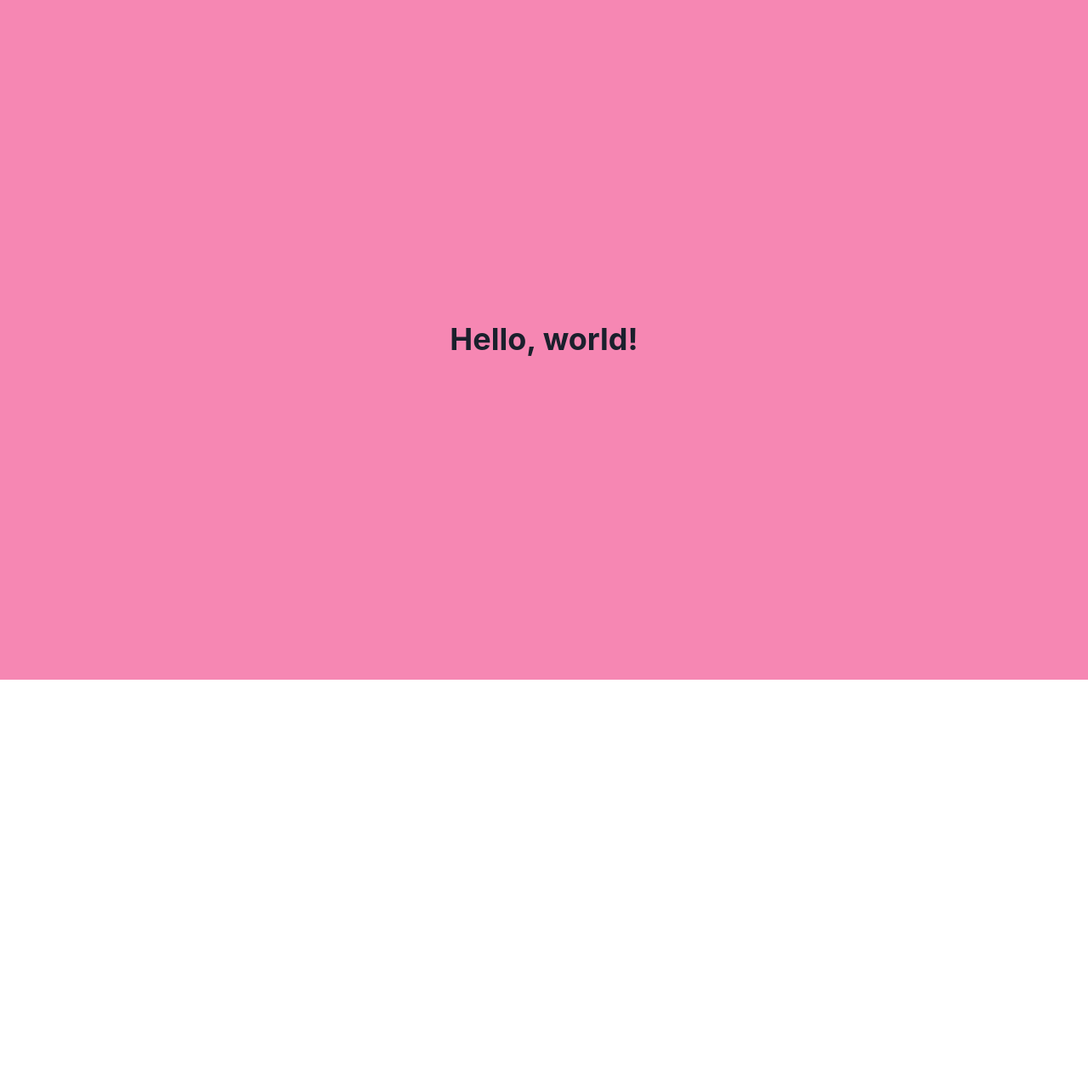
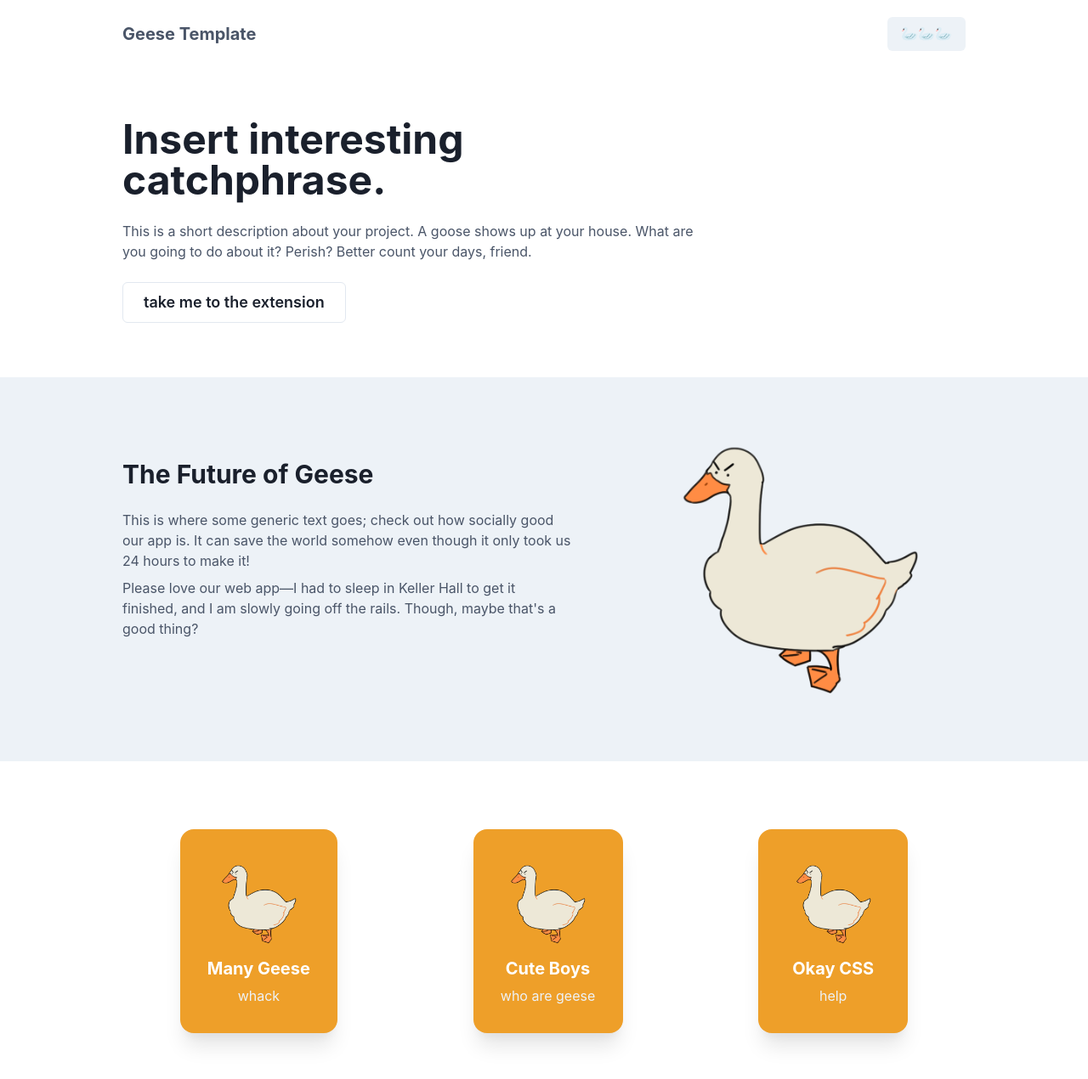
Before and after one commit to MiniHacks/honk, a Next.js app in the folder nextjs/: page / in a window 1280 px wide. Shown: the top 1270 px of the page at 85% size. Before the commit the page ends 800 px from the top, so only its background shows below. Built offline with nearby package versions, Linux system fonts and the light colour scheme; no server answers.

Commit message:
feat: add/adjust all ui, basic routing

```diff
--- /dev/null
+++ b/nextjs/components/hero.js
@@ -0,0 +1,55 @@
+import {
+  VStack, Heading, Text, Stack,
+  HStack, Button, Container,
+  useColorMode, useColorModeValue,
+}  from '@chakra-ui/react';
+
+const Hero = () => {
+  const { toggleColorMode } = useColorMode();
+  const secondaryTextColor = useColorModeValue('gray.600', 'gray.400');
+
+  return (
+
+    // Header Component
+    <Container minW="full">
+      <Container maxW='container.lg'>
+        <VStack mb={16} spacing={6} alignItems="stretch">
+            {/* Navigation Bar */}
+            <HStack
+              color={secondaryTextColor}
+              mb={14} justifyContent="space-between"
+            >
+              <Text fontWeight='bold' fontSize="xl">Geese Template</Text>
+              <Button
+                onClick={toggleColorMode}
+                _active={{ bg: "teal.600" }}
+                size="md">
+                🦢🦢🦢
+              </Button>
+            </HStack>
+
+            {/* Hero Title, Caption, Buttons */}
+            <Stack maxW='70%'>
+              <Heading mb={4} size="2xl">
+                Insert interesting catchphrase.
+              </Heading>
+              <Text color={secondaryTextColor}>
+                This is a short description about your project.
+                A goose shows up at your house. What are you
+                going to do about it? Perish? Better count
+                your days, friend.
+              </Text>
+            </Stack>
+
+            <HStack spacing={3}>
+              <Button variant="outline" size="lg">
+                take me to the extension
+              </Button>
+            </HStack>
+        </VStack>
+      </Container>
+    </Container>
+  )
+}
+
+export default Hero;
--- /dev/null
+++ b/nextjs/components/sections/features.js
@@ -0,0 +1,63 @@
+import {
+  VStack, Heading, Text, Stack,
+  HStack, Button, Container,
+  SimpleGrid, GridItem, Image, AspectRatio
+}  from '@chakra-ui/react';
+
+const Section_Features = () => {
+  const secondaryTextColor = 'gray.600';
+  return (
+    <Container minW="full">
+      <Container py={20} maxW='container.lg'>
+        <HStack mb={16} spacing={6} justifyContent="space-around">
+          {/* item */}
+          <VStack p={8} boxShadow='xl' borderRadius="2xl" bg="#EE9F29">
+            <AspectRatio ratio={1} w={28}>
+              <Image
+                  src="./images/honk.png"
+                  alt="goose" />
+            </AspectRatio>
+            <Heading color="white" my={2} size="md">
+              Many Geese
+            </Heading>
+            <Text color={"gray.100"}>
+              whack
+            </Text>
+          </VStack>
+
+          {/* item */}
+          <VStack p={8} boxShadow='xl' borderRadius="2xl" bg="#EE9F29">
+            <AspectRatio ratio={1} w={28}>
+              <Image
+                  src="./images/honk.png"
+                  alt="goose" />
+            </AspectRatio>
+            <Heading color="white" my={2} size="md">
+              Cute Boys
+            </Heading>
+            <Text color={"gray.100"}>
+              who are geese
+            </Text>
+          </VStack>
+
+          {/* item */}
+          <VStack p={8} boxShadow='xl' borderRadius="2xl" bg="#EE9F29">
+            <AspectRatio ratio={1} w={28}>
+              <Image
+                  src="./images/honk.png"
+                  alt="goose" />
+            </AspectRatio>
+            <Heading color="white" my={2} size="md">
+              Okay CSS
+            </Heading>
+            <Text color={"gray.100"}>
+              help
+            </Text>
+          </VStack>
+        </HStack>
+      </Container>
+    </Container>
+  )
+}
+
+export default Section_Features;
--- /dev/null
+++ b/nextjs/components/sections/section.js
@@ -0,0 +1,55 @@
+import {
+  VStack, Heading, Text, Stack,
+  HStack, Button, Container,
+  SimpleGrid, GridItem, Image, AspectRatio,
+  useColorMode, useColorModeValue,
+}  from '@chakra-ui/react';
+
+const Section = () => {
+  const { toggleColorMode } = useColorMode();
+  const secondaryTextColor = useColorModeValue('gray.600', 'gray.400');
+  const secondaryBGColor = useColorModeValue('gray.100', 'gray.700');;
+
+  return (
+    <Container minW="full" bg={secondaryBGColor}>
+      <Container py={10} maxW='container.lg'>
+
+        <SimpleGrid columns={5} columnGap={3} rowGap={6} w="full">
+          <GridItem colSpan={3}>
+            <VStack mb={16} spacing={6} alignItems="stretch">
+              {/* Hero Title, Caption, Buttons */}
+              <Stack py={10} maxW='90%'>
+                <Heading my={4} size="lg">
+                  The Future of Geese
+                </Heading>
+                <Text color={secondaryTextColor}>
+                  This is where some generic text goes;
+                  check out how socially good our app is.
+                  It can save the world somehow even
+                  though it only took us 24 hours to make
+                  it!
+                </Text>
+                <Text color={secondaryTextColor}>
+                  Please love our web app—I had to sleep
+                  in Keller Hall to get it finished, and I
+                  am slowly going off the rails. Though,
+                  maybe that's a good thing?
+                </Text>
+              </Stack>
+            </VStack>
+          </GridItem>
+
+          <GridItem colSpan={2} display="flex" alignItems="center">
+              <Image
+                src="./images/honk.png"
+                alt="honker" />
+          </GridItem>
+
+        </SimpleGrid>
+
+      </Container>
+    </Container>
+  )
+}
+
+export default Section;
--- a/nextjs/pages/honk.js
+++ b/nextjs/pages/honk.js
@@ -5,6 +5,7 @@ import {
 } from '@chakra-ui/react';
 import React from 'react';
 
+import {useRouter} from "next/router";
 
 export default function Start() {
   // TODO - make a theme file
@@ -13,6 +14,8 @@ export default function Start() {
   const accentColor= '#EE9F29';
   const complementColor= "#187589";
   const focusedColor= '#C9841D';
+
+  const router = useRouter();
 
   // TODO - integrate webcams
   // TODO - actually integrate selected topic and times
@@ -55,6 +58,7 @@ export default function Start() {
               Are you <br/> focused?
             </Heading>
 
+            {/* TODO - add functionality to the buttons */}
             <HStack spacing={4}>
               <Button
                 px={8}
--- a/nextjs/pages/index.js
+++ b/nextjs/pages/index.js
@@ -3,6 +3,11 @@ import { Heading, VStack } from "@chakra-ui/react";
 import { useEffect, useState } from "react";
 import PageLayout from "../components/Layout/PageLayout";
 import { useUser } from "../context/userContext";
+
+import { Flex, Container } from '@chakra-ui/react';
+import Hero from '../components/hero';
+import Section from '../components/sections/section';
+import Section_Features from '../components/sections/features';
 
 export default function Home() {
     const [socket, setSocket] = useState(null);
@@ -18,6 +23,23 @@ export default function Home() {
         // You also have your firebase app initialized
     }, [loadingUser, user]);
 
+
+    return (
+        <Container minW="full" p={0}>
+            <Flex
+            h={{ base: 'auto', md: '100vh' }}
+            py={[0, 10, 5]}
+            direction={'column'}
+            >
+            <Hero />
+            <Section />
+            <Section_Features />
+            </Flex>
+        </Container>
+    )
+
+
+    /*
     useEffect(() => {
         const newSocket = io("/express/socket.io");
         setSocket(newSocket);
@@ -33,4 +55,5 @@ export default function Home() {
             </VStack>
         </PageLayout>
     );
+    */
 }
--- a/nextjs/pages/session_duo.js
+++ b/nextjs/pages/session_duo.js
@@ -5,6 +5,7 @@ import {
 } from '@chakra-ui/react';
 import React from 'react';
 
+import {useRouter} from "next/router";
 
 export default function Start() {
   // TODO - make a theme file
@@ -13,6 +14,8 @@ export default function Start() {
   const accentColor= '#EE9F29';
   const complementColor= "#187589";
   const focusedColor= '#C9841D';
+
+  const router = useRouter();
 
   // TODO - integrate webcams
   // TODO - actually integrate selected topic and times
@@ -56,6 +59,7 @@ export default function Start() {
             </HStack>
           </VStack>
           <Button
+            onClick={()=>{router.push("/summary");}}
             bg={accentColor}
             h="100%"
             color={'white'}
--- a/nextjs/pages/session_solo.js
+++ b/nextjs/pages/session_solo.js
@@ -5,6 +5,7 @@ import {
 } from '@chakra-ui/react';
 import React from 'react';
 
+import {useRouter} from "next/router";
 
 export default function Start() {
   // TODO - make a theme file
@@ -13,6 +14,8 @@ export default function Start() {
   const accentColor= '#EE9F29';
   const complementColor= "#187589";
   const focusedColor= '#C9841D';
+
+  const router = useRouter();
 
   // TODO - integrate webcams
   // TODO - actually integrate selected topic and times
@@ -65,6 +68,7 @@ export default function Start() {
             </HStack>
           </VStack>
           <Button
+            onClick={()=>{router.push("/summary");}}
             bg={accentColor}
             h="100%"
             color={'white'}
--- a/nextjs/pages/summary.js
+++ b/nextjs/pages/summary.js
@@ -5,6 +5,7 @@ import {
 } from '@chakra-ui/react';
 import React from 'react';
 
+import {useRouter} from "next/router";
 
 export default function Start() {
   // TODO - make a theme file
@@ -13,6 +14,8 @@ export default function Start() {
   const accentColor= '#EE9F29';
   const complementColor= "#187589";
   const focusedColor= '#C9841D';
+
+  const router = useRouter();
 
   // TODO - integrate webcams
   // TODO - actually integrate selected topic and times
@@ -112,6 +115,7 @@ export default function Start() {
       </Text>
 
       <Button
+        onClick={()=>{router.push("/login");}}
         px={8}
         color={"white"}
         bg={accentColor}
```
Also changed, not shown: nextjs/pages/start.js (+7 -2 lines).
